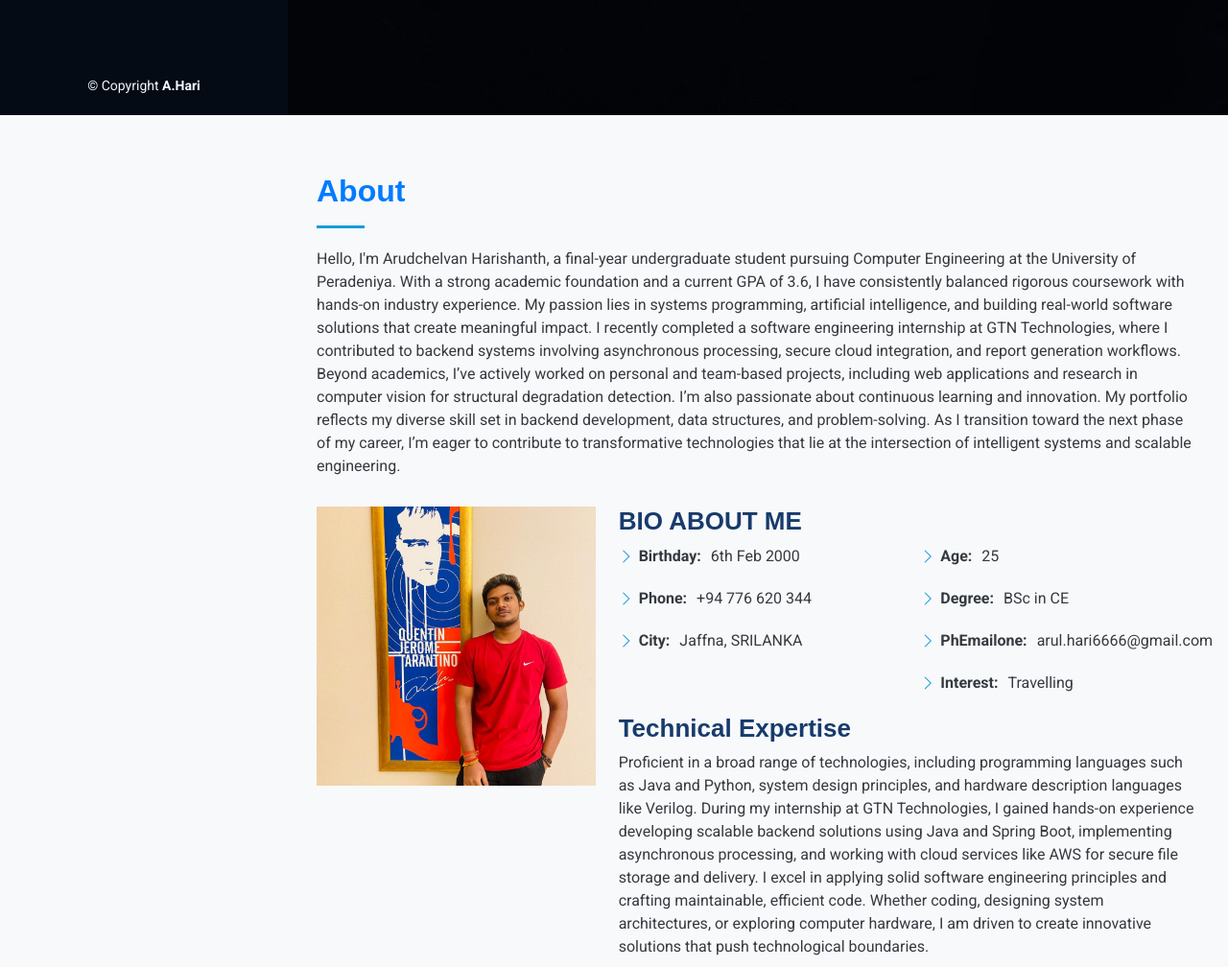
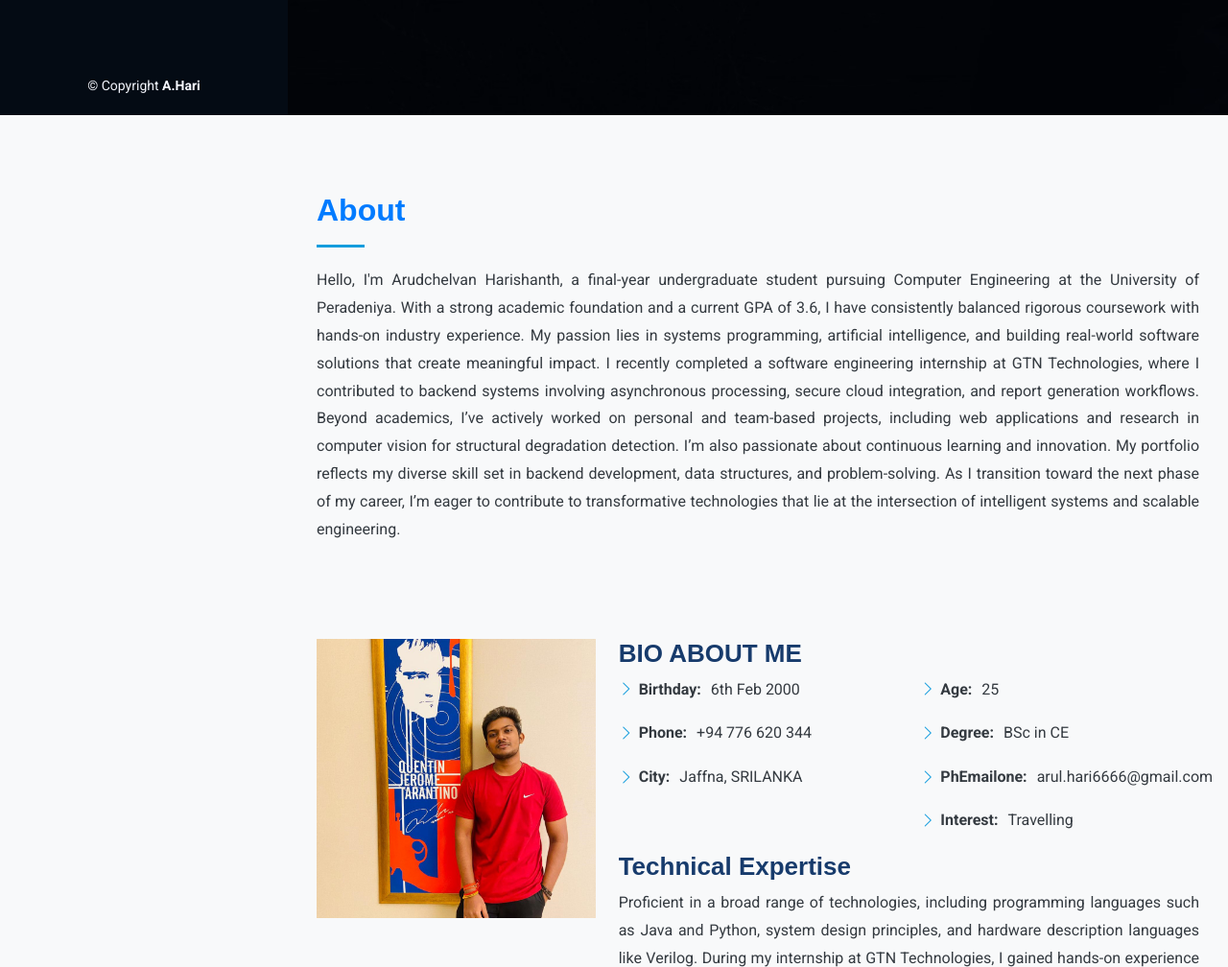
Before and after one commit to Arul-Hari/portfolio, a plain HTML site: page index.html in a window 1280 px wide. Shown: the part 680-1688 px from the top of the page at 96% size. Drawn offline with Linux system fonts and the light colour scheme.

Commit message:
justified content

```diff
--- a/index.html
+++ b/index.html
@@ -287,6 +287,65 @@
             #hero {
                 margin-left: 0; /* Remove margin on smaller screens when sidebar is collapsed */
             }
+        }
+
+        /* Text Justification and Content Alignment */
+        .section-title p,
+        .about p,
+        .resume p,
+        .portfolio p,
+        .skills p,
+        .content p,
+        .resume-item p {
+            text-align: justify;
+            line-height: 1.8;
+            margin-bottom: 20px;
+        }
+
+        /* Ensure consistent spacing and alignment */
+        .resume-item,
+        .progress {
+            margin-bottom: 30px;
+        }
+
+        .resume-item h4,
+        .resume-title {
+            margin-bottom: 15px;
+        }
+
+        /* Better spacing for bio lists */
+        .content ul li {
+            margin-bottom: 10px;
+            line-height: 1.6;
+        }
+
+        /* Gallery content justification */
+        .gallery .section-title p {
+            text-align: justify;
+        }
+
+        /* Contact section alignment */
+        .contact .section-title p {
+            text-align: center;
+        }
+
+        /* Hero section center alignment */
+        #hero .hero-container {
+            text-align: center;
+        }
+
+        /* Ensure proper spacing between sections */
+        section {
+            padding: 80px 0;
+        }
+
+        .section-title {
+            margin-bottom: 50px;
+        }
+
+        /* Better paragraph spacing */
+        p {
+            margin-bottom: 1.5rem;
         }
     </style>
 
```
